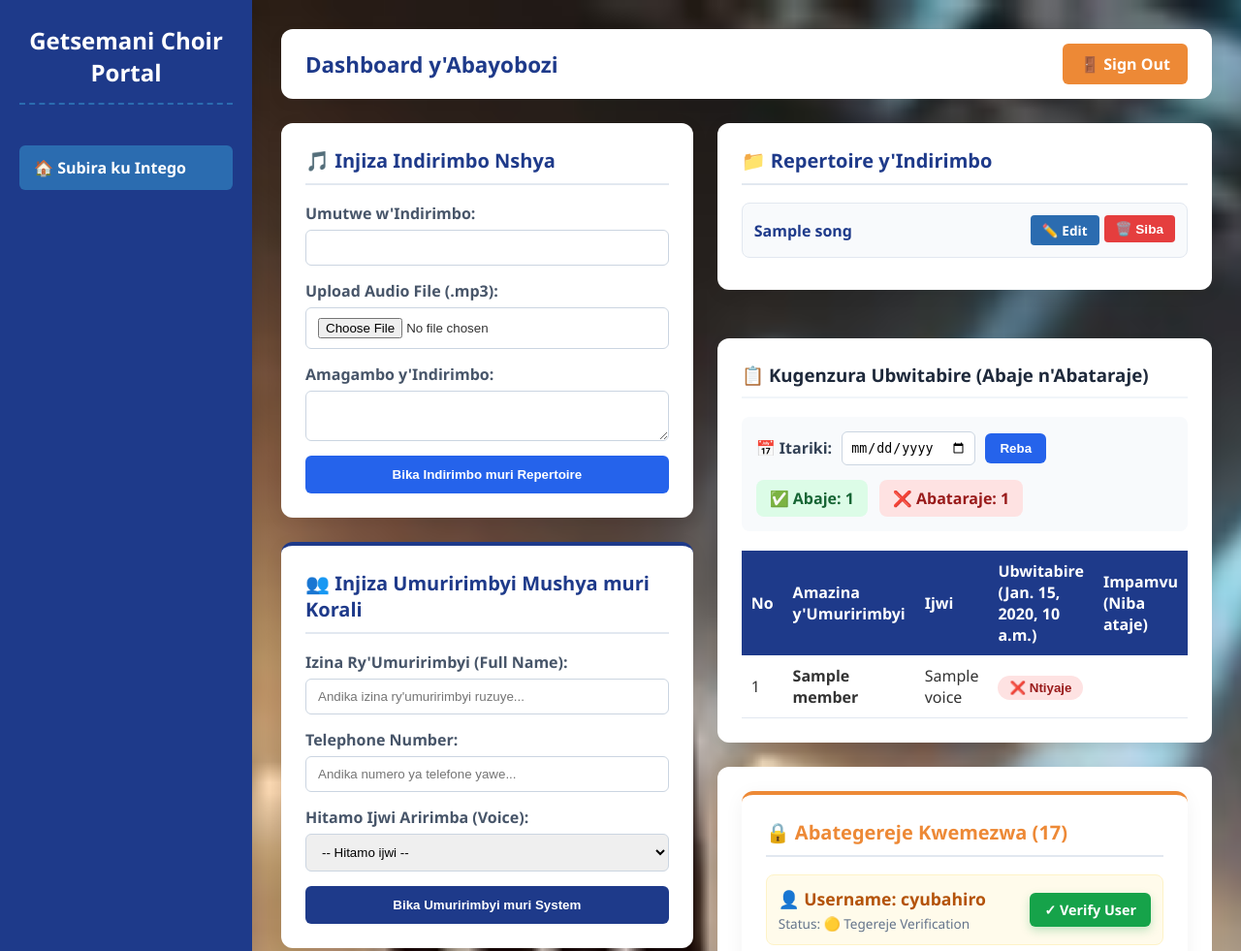
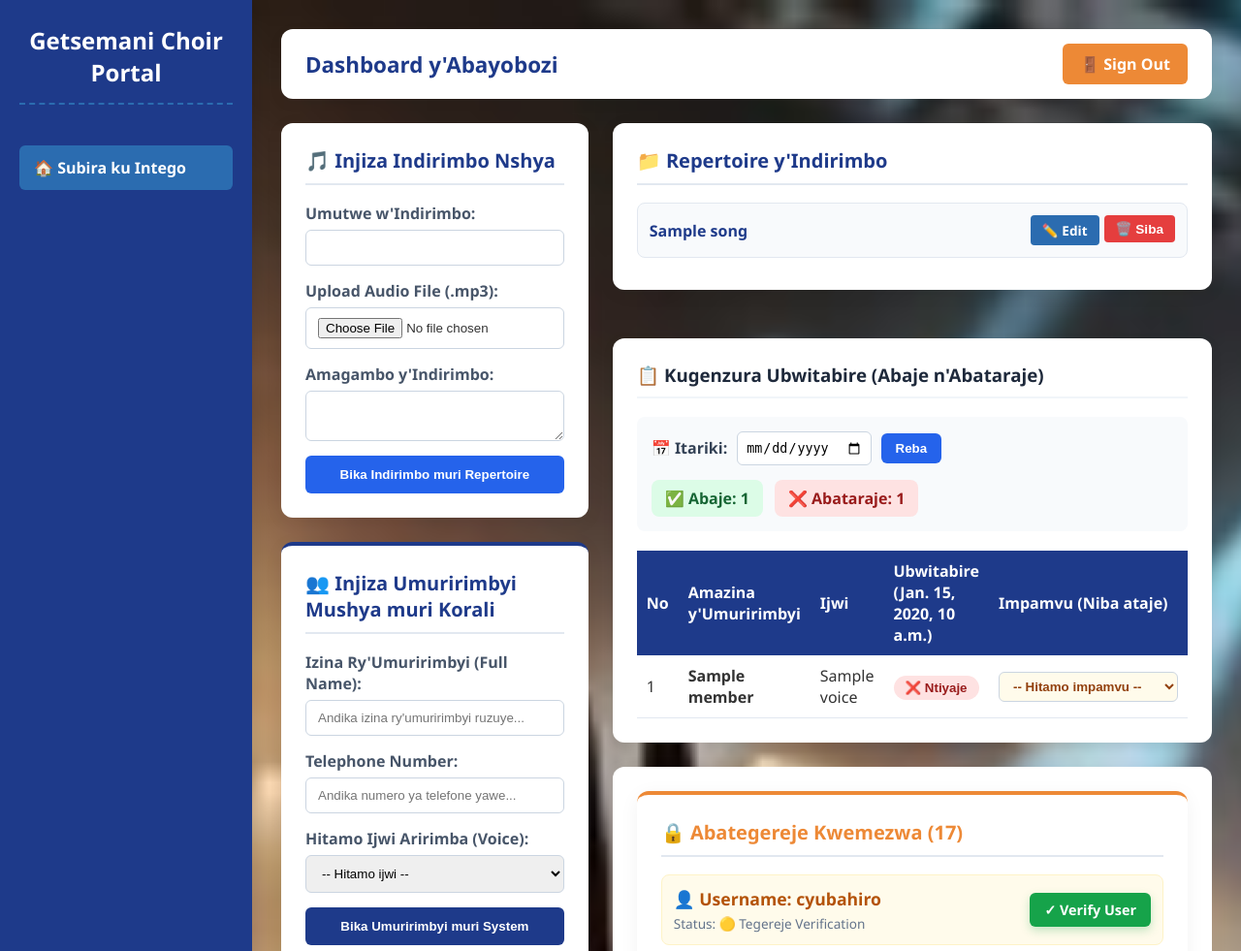
Before and after one commit to CyubahiroJMV/getsemani-choir-system, a Django app: template choir_app/templates/choir_app/dashboard_new.html in a window 1280 px wide. Shown: the top 981 px of the page at 97% size. Run offline with Django 5.2, Linux system fonts and the light colour scheme; data comes from the database, SQL or seed files in the repository; tables that the repository leaves empty hold one stand-in row (values such as "Sample post"); the template is opened without the code that fills it: values that come from a table or form of the project are taken from there, most other values are stand-ins (such as "Sample title", 1, 10 or a date in 2020).

Commit message:
Update dashboard_new.html

```diff
--- a/choir_app/templates/choir_app/dashboard_new.html
+++ b/choir_app/templates/choir_app/dashboard_new.html
@@ -223,6 +223,26 @@
                         </button>
                     </form>
                 </td>
+                <td style="padding: 10px;">
+    {% if not item.is_present %}
+        <form method="POST" action="{% url 'update_attendance_reason' item.member.id selected_date %}" style="margin: 0;">
+            {% csrf_token %}
+            <input type="hidden" name="next" value="/panel/?date={{ selected_date }}">
+            <select name="reason" onchange="this.form.submit()"
+                    style="padding: 6px 10px; border: 1px solid #cbd5e1; border-radius: 6px; background: #fffbeb; color: #92400e; font-weight: bold; cursor: pointer;">
+                <option value="" {% if not item.reason %}selected{% endif %}>-- Hitamo impamvu --</option>
+                <option value="Arwaye" {% if item.reason == 'Arwaye' %}selected{% endif %}>🏥 Arwaye</option>
+                <option value="Afite uruhushya" {% if item.reason == 'Afite uruhushya' %}selected{% endif %}>📝 Afite uruhushya</option>
+                <option value="Impamvu z'akazi" {% if item.reason == "Impamvu z'akazi" %}selected{% endif %}>💼 Impamvu z'akazi</option>
+                <option value="Impamvu bwite" {% if item.reason == 'Impamvu bwite' %}selected{% endif %}>🏠 Impamvu bwite</option>
+                <option value="Nta mpamvu ifatika" {% if item.reason == 'Nta mpamvu ifatika' %}selected{% endif %}>⚠️ Nta mpamvu ifatika</option>
+            </select>
+        </form>
+    {% else %}
+        <span style="color: #64748b; font-size: 0.9em;">— Yitabiriye —</span>
+    {% endif %}
+</td>
+
             </tr>
             {% endfor %}
         </tbody>
```
